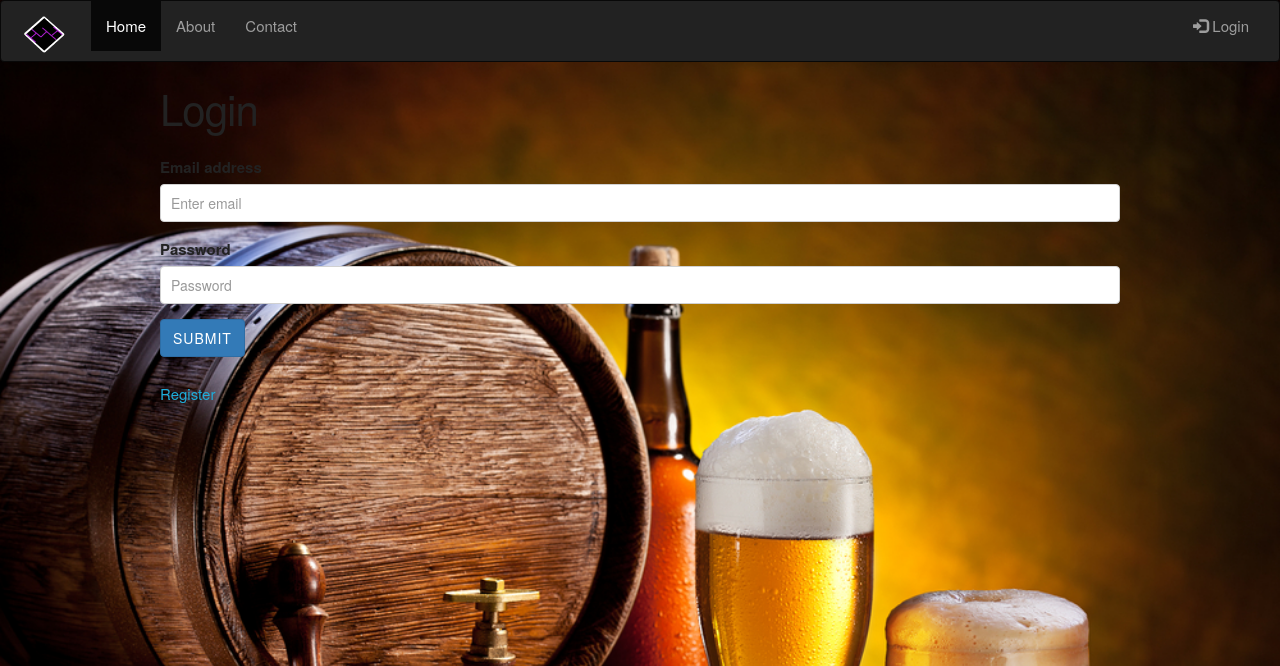
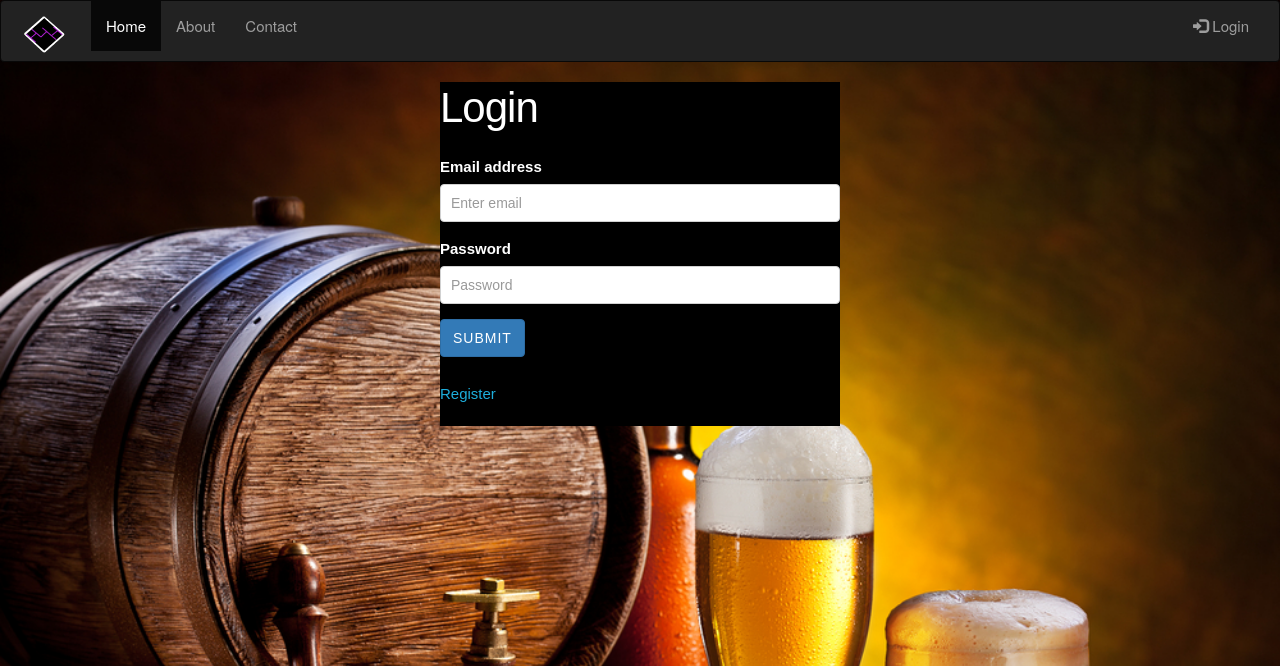
Before and after one commit to mrahman013/Hope4Hops-web-applcation, a Flask app: page /login in a window 1280 px wide. Shown: the top 666 px of the page. Run offline with Flask 2, Linux system fonts and the light colour scheme; some libraries are stand-ins or nearby versions.

Commit message:
fixed width

```diff
--- a/hopsapp/static/css/login.css
+++ b/hopsapp/static/css/login.css
@@ -1,15 +1,10 @@
-/*body{
-	background: url({% static 'images/beer_for_login_page.jpg' %}) no-repeat center center fixed;
-	-webkit-background-size: cover;
-    -moz-background-size: cover;
-    -o-background-size: cover;
-    background-size: cover;
-}*/
+.custom_css{
+	width: 400px;
+	background-color: rgba(0,0,0);
 
-	body{
-		background: url({{ url_for('static', filename='images/beer_for_login_page.jpg') }}) no-repeat center center fixed;
-		-webkit-background-size: cover;
-	    -moz-background-size: cover;
-	    -o-background-size: cover;
-	    background-size: cover;
-	}
+
+	font-family: arial;
+	color: white;
+	padding-bottom: 20px;
+	margin-bottom: 100px;
+}
--- a/hopsapp/templates/login.html
+++ b/hopsapp/templates/login.html
@@ -18,7 +18,7 @@
 
 </head>
 
-<div class="container">
+<div class="container custom_css">
 	<h2>Login</h2>
 	<form>
 		<div class="form-group">
```
